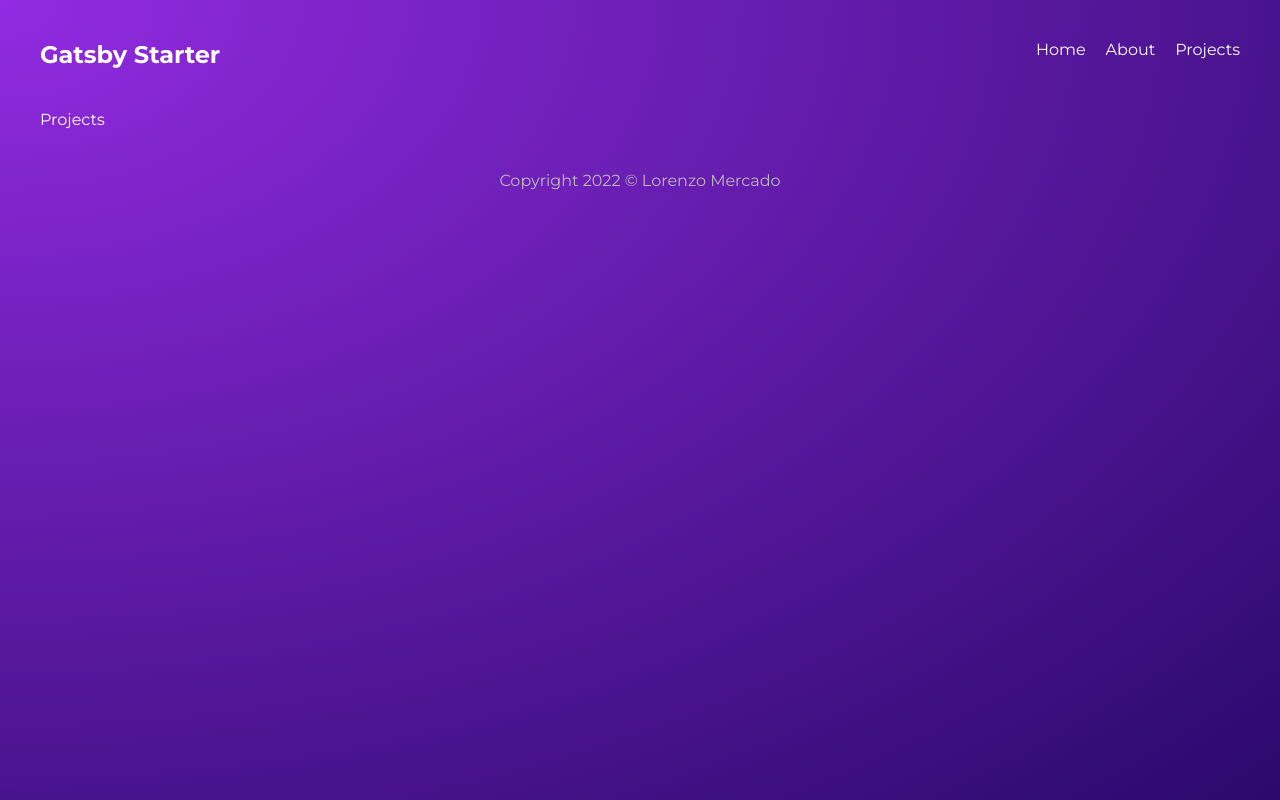
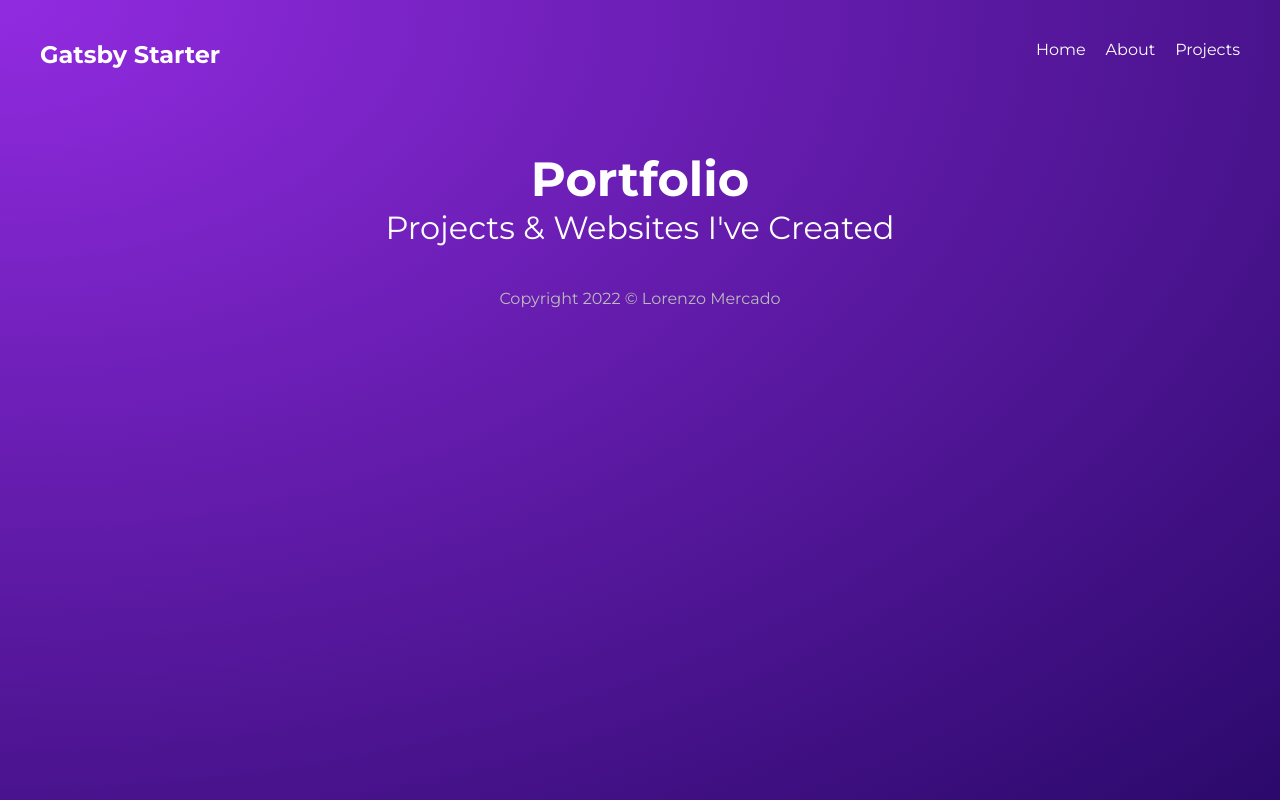
Before and after one commit to enzorooo/learning-gatsbyjs, a Gatsby site in the folder gatsby-starter/: page /projects in a window 1280 px wide. Built offline with nearby package versions, Linux system fonts and the light colour scheme; Gatsby itself is replaced by a stand-in of ours.

Commit message:
added styling module on home and portfolio

```diff
--- a/gatsby-starter/src/pages/projects/index.js
+++ b/gatsby-starter/src/pages/projects/index.js
@@ -1,10 +1,14 @@
 import React from 'react'
 import Layout from '../../components/Layout'
+import* as styles from '../../styles/projects.module.css'
 
 export default function Projects() {
   return (
     <Layout>
-        <div>Projects</div>
+        <div className={styles.portfolio}>
+            <h2>Portfolio</h2>
+            <h3>Projects & Websites I've Created</h3>
+        </div>
     </Layout>
   )
 }
```
Also changed, not shown: gatsby-starter/src/pages/index.js (+6 -3 lines), gatsby-starter/src/styles/home.module.css (indentation only).
